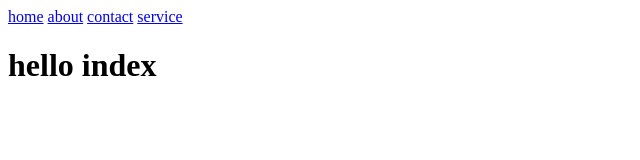
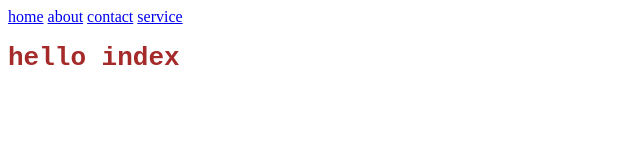
Before and after one commit to bhumikakamat2005-design/HTML-Fundamental, a plain HTML site: page index.html in a window 1280 px wide. Shown: the whole page, without its empty margins (0-640 px from the left). Drawn offline with Linux system fonts and the light colour scheme.

Commit message:
initial message

```diff
--- a/index.html
+++ b/index.html
@@ -4,6 +4,7 @@
     <meta charset="UTF-8">
     <meta name="viewport" content="width=, initial-scale=1.0">
     <title>Document</title>
+    <link rel="stylesheet" href="style.css">
 </head>
 <body>
     <a href="index.html">home</a>
@@ -12,5 +13,6 @@
     <a href="service.html">service</a>
     <h1>hello index</h1>
 
+
 </body>
 </html>
--- /dev/null
+++ b/style.css
@@ -0,0 +1,5 @@
+h1{
+    color:brown;
+    front-size:larger;
+    font-family:monospace;
+}
```
Also changed, not shown: about.html (+1 -0 lines), contact.html (+1 -0 lines), service.html (+1 -0 lines).
